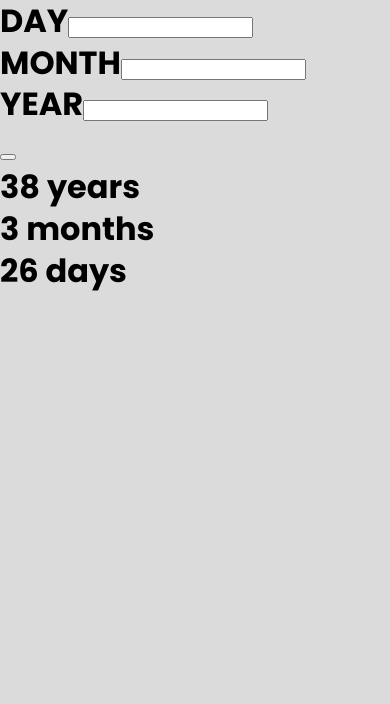
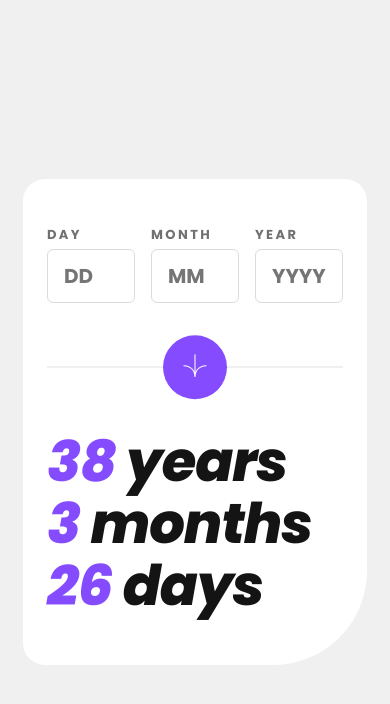
Before and after one commit to pawelpiotrowski38/age-calculator-app, a React (Create React App) app: page / in a window 390 px wide. Shown: the top 704 px of the page. Built offline with nearby package versions, Linux system fonts and the light colour scheme.

Commit message:
Style AgeCalculator component (mobile version)

```diff
--- a/src/components/AgeCalculator.js
+++ b/src/components/AgeCalculator.js
@@ -3,29 +3,49 @@ import '../styles.css';
 export default function AgeCalculator() {
     return (
         <section className="age-calculator">
-            <div className='age-calculator__form'>
+            <form className='age-calculator__form'>
                 <div className='age-calculator__form-items'>
                     <div className='age-calculator__form-item'>
-                        <label className='age-calculator__form-label'>
+                        <label className='age-calculator__form-label' htmlFor='day'>
                             DAY
                         </label>
-                        <input className='age-calculator__form-input' />
+                        <input
+                            className='age-calculator__form-input'
+                            id='day'
+                            name='day'
+                            placeholder='DD'
+                        />
                     </div>
                     <div className='age-calculator__form-item'>
-                        <label className='age-calculator__form-label'>
+                        <label className='age-calculator__form-label' htmlFor='month'>
                             MONTH
                         </label>
-                        <input className='age-calculator__form-input' />
+                        <input
+                            className='age-calculator__form-input'
+                            id='month'
+                            name='month'
+                            placeholder='MM'
+                        />
                     </div>
                     <div className='age-calculator__form-item'>
-                        <label className='age-calculator__form-label'>
+                        <label className='age-calculator__form-label' htmlFor='year'>
                             YEAR
                         </label>
-                        <input className='age-calculator__form-input' />
+                        <input
+                            className='age-calculator__form-input'
+                            id='year'
+                            name='year'
+                            placeholder='YYYY'
+                        />
                     </div>
                 </div>
-                <button className='button'></button>
-            </div>
+                <div className='age-calculator__button-container'>
+                    <span className='age-calculator__button-container-span'></span>
+                    <button className='button'>
+                        <img src='/images/icon-arrow.svg' alt="arrow" />
+                    </button>
+                </div>
+            </form>
             <div className='age-calculator__results'>
                 <p className='age-calculator__result'>
                     <span>38</span> years
--- a/src/index.css
+++ b/src/index.css
@@ -23,12 +23,12 @@ body {
     margin: 0;
     padding: 0;
     line-height: 1.3;
-    background-color: var(--light-grey);
+    background-color: var(--off-white);
     font-family: 'Poppins', sans-serif;
     font-size: 2rem;
 }
 
-h1, h2, h3, h4, h5, h6, p {
+h1, h2, h3, h4, h5, h6, p, input {
     margin: 0;
     padding: 0;
 }
--- a/src/styles.css
+++ b/src/styles.css
@@ -1,3 +1,115 @@
+.main {
+    display: flex;
+    justify-content: center;
+    align-items: center;
+    min-height: 100vh;
+    /* height: 100%; */
+    width: 100%;
+}
+
 .age-calculator {
+    /* margin-top: 5.5rem; */
+    padding: 3rem 1.5rem 2.625rem 1.5rem;
+    border-radius: 1.375rem;
+    border-bottom-right-radius: 5.875rem;
+    background-color: var(--white);
+}
 
+.age-calculator__form-items {
+    display: flex;
+    justify-content: space-between;
+    align-items: center;
 }
+
+.age-calculator__form-items > :not(:last-child) {
+    margin-right: 1rem;
+}
+
+.age-calculator__form-item {
+    display: flex;
+    flex-direction: column;
+    align-items: flex-start;
+}
+
+.age-calculator__form-label {
+    margin-bottom: 0.3125rem;
+    color: var(--smokey-grey);
+    font-size: 0.8125rem;
+    letter-spacing: 2.4px;
+}
+
+.age-calculator__form-input {
+    padding: 0.6875rem 1rem;
+    border: 0.0625rem solid var(--light-grey);
+    border-radius: 0.375rem;
+    outline: none;
+    width: 5.5rem;
+    font-family: 'Poppins', 'sans-serif';
+    font-size: 1.25rem;
+    font-weight: 700;
+    cursor: pointer;
+    transition: all 0.25s ease-in-out;
+}
+
+.age-calculator__form-input:hover {
+    border-color: var(--purple);
+}
+
+.age-calculator__form-input:focus {
+    border-color: var(--purple);
+}
+
+.age-calculator__button-container {
+    position: relative;
+    display: flex;
+    align-items: center;
+    width: 100%;
+    margin-top: 3.9325rem;
+    margin-bottom: 3.625rem;
+}
+
+.age-calculator__button-container-span {
+    display: block;
+    width: 100%;
+    height: 0.125rem;
+    background-color: var(--off-white);
+}
+
+.button {
+    position: absolute;
+    top: 0;
+    left: 50%;
+    transform: translate(-50%, -48%);
+    border: none;
+    outline: none;
+    width: 4rem;
+    height: 4rem;
+    border-radius: 50%;
+    background-color: var(--purple);
+    cursor: pointer;
+    transition: all 0.25s ease-in-out;
+}
+
+.button img {
+    width: 1.5rem;
+}
+
+.button:hover {
+    background-color: var(--off-black);
+}
+
+.age-calculator__results > :not(:last-child) {
+    margin-bottom: -0.6875rem;
+}
+
+.age-calculator__result {
+    font-style: italic;
+    font-weight: 800;
+    font-size: 3.5rem;
+    color: var(--off-black);
+    letter-spacing: -1px;
+}
+
+.age-calculator__result span {
+    color: var(--purple);
+}
```
